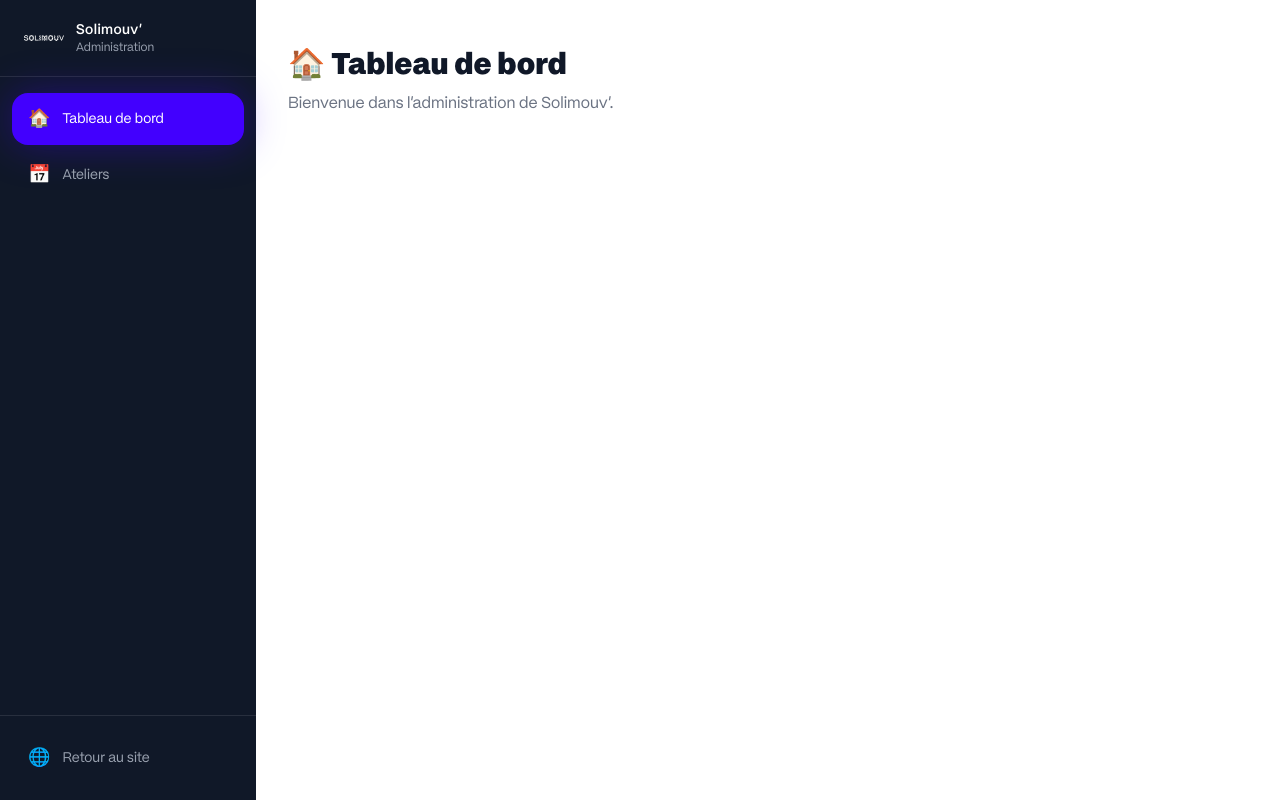
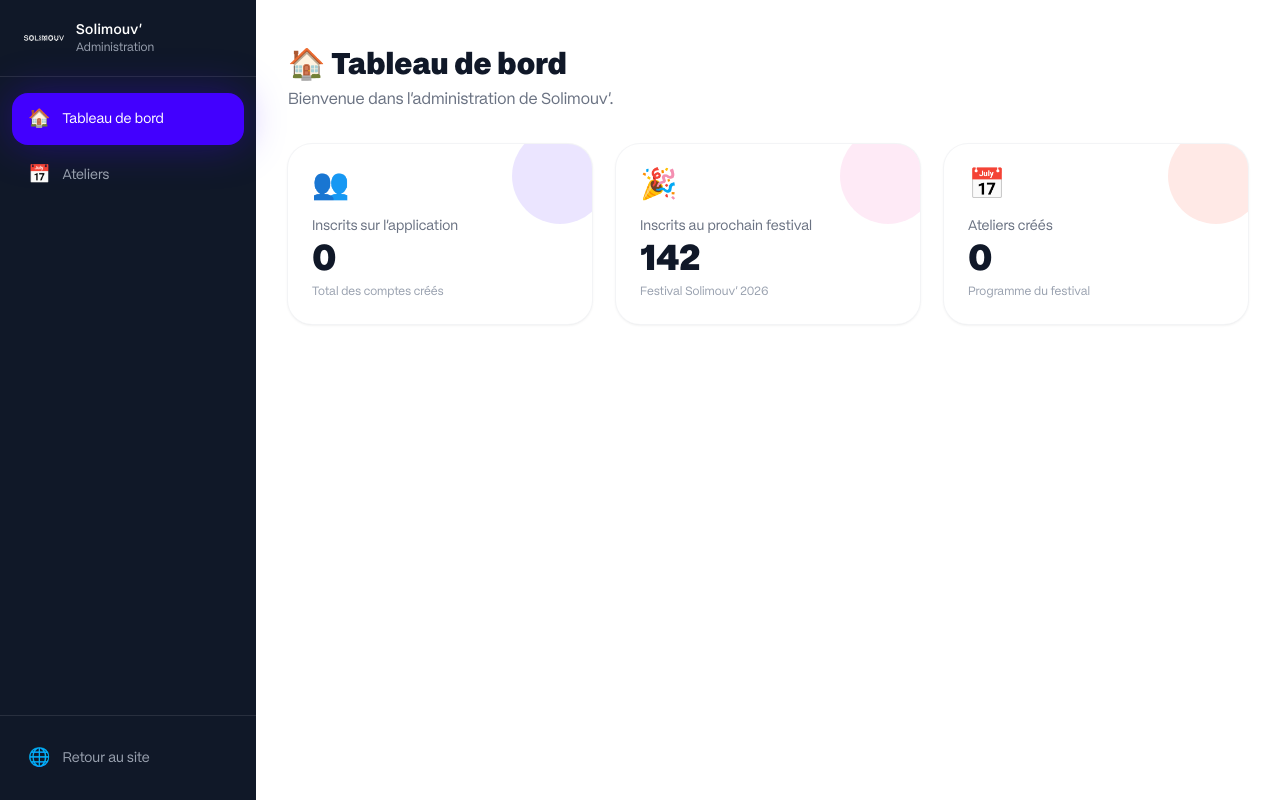
Before and after one commit to ChristianBiango-blip/solimouv, a Next.js app: page /admin/accueil in a window 1280 px wide. Built offline with nearby package versions, Linux system fonts and the light colour scheme; no server answers; the database is empty.

Commit message:
feat: add KPIs dashboard

```diff
--- a/src/app/admin/accueil/page.tsx
+++ b/src/app/admin/accueil/page.tsx
@@ -1,12 +1,92 @@
+"use client";
+
+import { useStats } from "@/hooks/use-stats";
+
+/**
+ * Card KPI réutilisable.
+ */
+function KpiCard({
+  icon,
+  label,
+  value,
+  subtext,
+  gradient,
+}: {
+  icon: string;
+  label: string;
+  value: number | string;
+  subtext?: string;
+  gradient: string;
+}) {
+  return (
+    <div className="relative overflow-hidden rounded-2xl bg-white p-6 shadow-sm ring-1 ring-gray-100 transition-all hover:shadow-glow">
+      {/* Fond décoratif gradient */}
+      <div
+        className={`absolute -right-4 -top-4 h-24 w-24 rounded-full opacity-10 ${gradient}`}
+      />
+      <div className="relative">
+        <span className="text-3xl">{icon}</span>
+        <p className="mt-3 text-sm font-medium text-gray-500">{label}</p>
+        <p className="mt-1 text-4xl font-black text-gray-900">{value}</p>
+        {subtext && (
+          <p className="mt-1 text-xs text-gray-400">{subtext}</p>
+        )}
+      </div>
+    </div>
+  );
+}
+
+/**
+ * Page tableau de bord admin.
+ * Affiche les KPI principaux.
+ */
 export default function AdminAccueilPage() {
+  const { stats, isLoading } = useStats();
+
   return (
     <div className="px-8 py-12">
       <h1 className="text-3xl font-bold text-gray-900">
         🏠 Tableau de bord
       </h1>
-      <p className="mt-2 text-gray-500">
+      <p className="mt-1 text-gray-500">
         Bienvenue dans l'administration de Solimouv'.
       </p>
+
+      {/* KPI Cards */}
+      <div className="mt-8 grid grid-cols-1 gap-6 sm:grid-cols-2 lg:grid-cols-3">
+        {isLoading ? (
+          <>
+            {/* Skeletons */}
+            <div className="h-44 animate-pulse rounded-2xl bg-gray-100" />
+            <div className="h-44 animate-pulse rounded-2xl bg-gray-100" />
+            <div className="h-44 animate-pulse rounded-2xl bg-gray-100" />
+          </>
+        ) : (
+          <>
+            <KpiCard
+              icon="👥"
+              label="Inscrits sur l'application"
+              value={stats.totalUsers}
+              subtext="Total des comptes créés"
+              gradient="bg-brand-primary"
+            />
+            <KpiCard
+              icon="🎉"
+              label="Inscrits au prochain festival"
+              value={stats.festivalRegistrations}
+              subtext="Festival Solimouv' 2026"
+              gradient="bg-brand-secondary"
+            />
+            <KpiCard
+              icon="📅"
+              label="Ateliers créés"
+              value={stats.totalWorkshops}
+              subtext="Programme du festival"
+              gradient="bg-brand-accent"
+            />
+          </>
+        )}
+      </div>
     </div>
   );
 }
--- /dev/null
+++ b/src/app/api/stats/route.ts
@@ -0,0 +1,33 @@
+import { NextResponse } from "next/server";
+import { getDb } from "@/lib/mongodb";
+
+/**
+ * GET /api/stats
+ * Retourne les statistiques du tableau de bord admin.
+ */
+export async function GET() {
+  try {
+    const db = await getDb();
+
+    // Nombre total d'utilisateurs inscrits
+    const totalUsers = await db.collection("users").countDocuments();
+
+    // Nombre total d'ateliers
+    const totalWorkshops = await db
+      .collection("workshops")
+      .countDocuments();
+
+    return NextResponse.json({
+      totalUsers,
+      totalWorkshops,
+      // Chiffre fictif pour le hackathon
+      festivalRegistrations: 142,
+    });
+  } catch (error) {
+    console.error("Erreur lors de la récupération des stats :", error);
+    return NextResponse.json(
+      { error: "Erreur serveur." },
+      { status: 500 }
+    );
+  }
+}
--- /dev/null
+++ b/src/hooks/use-stats.ts
@@ -0,0 +1,32 @@
+import { useQuery } from "@tanstack/react-query";
+
+/**
+ * Statistiques du tableau de bord admin.
+ */
+interface DashboardStats {
+  totalUsers: number;
+  totalWorkshops: number;
+  festivalRegistrations: number;
+}
+
+/**
+ * Hook pour récupérer les statistiques du dashboard.
+ */
+export function useStats() {
+  const { data, isLoading, error } = useQuery<DashboardStats>({
+    queryKey: ["stats"],
+    queryFn: async () => {
+      const response = await fetch("/api/stats");
+      if (!response.ok) {
+        throw new Error("Erreur lors de la récupération des statistiques.");
+      }
+      return response.json();
+    },
+  });
+
+  return {
+    stats: data ?? { totalUsers: 0, totalWorkshops: 0, festivalRegistrations: 0 },
+    isLoading,
+    error,
+  };
+}
```
